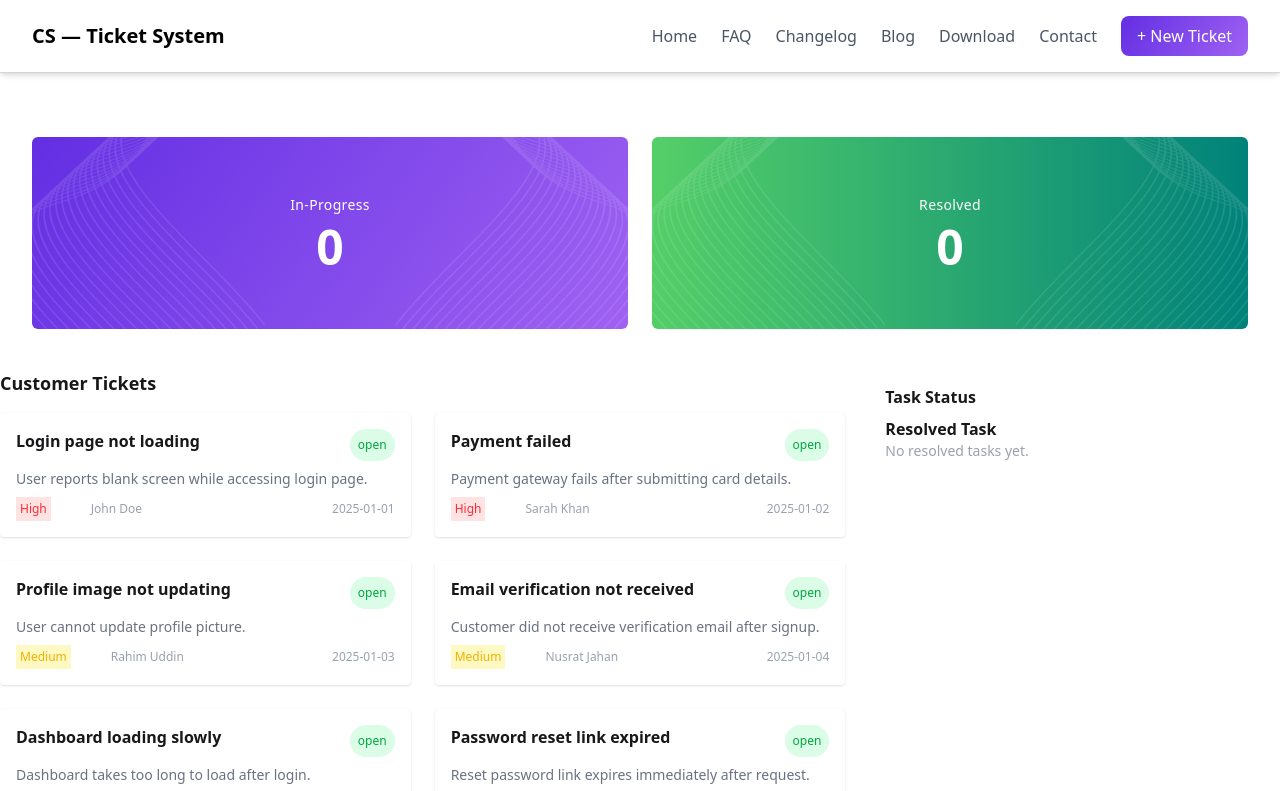
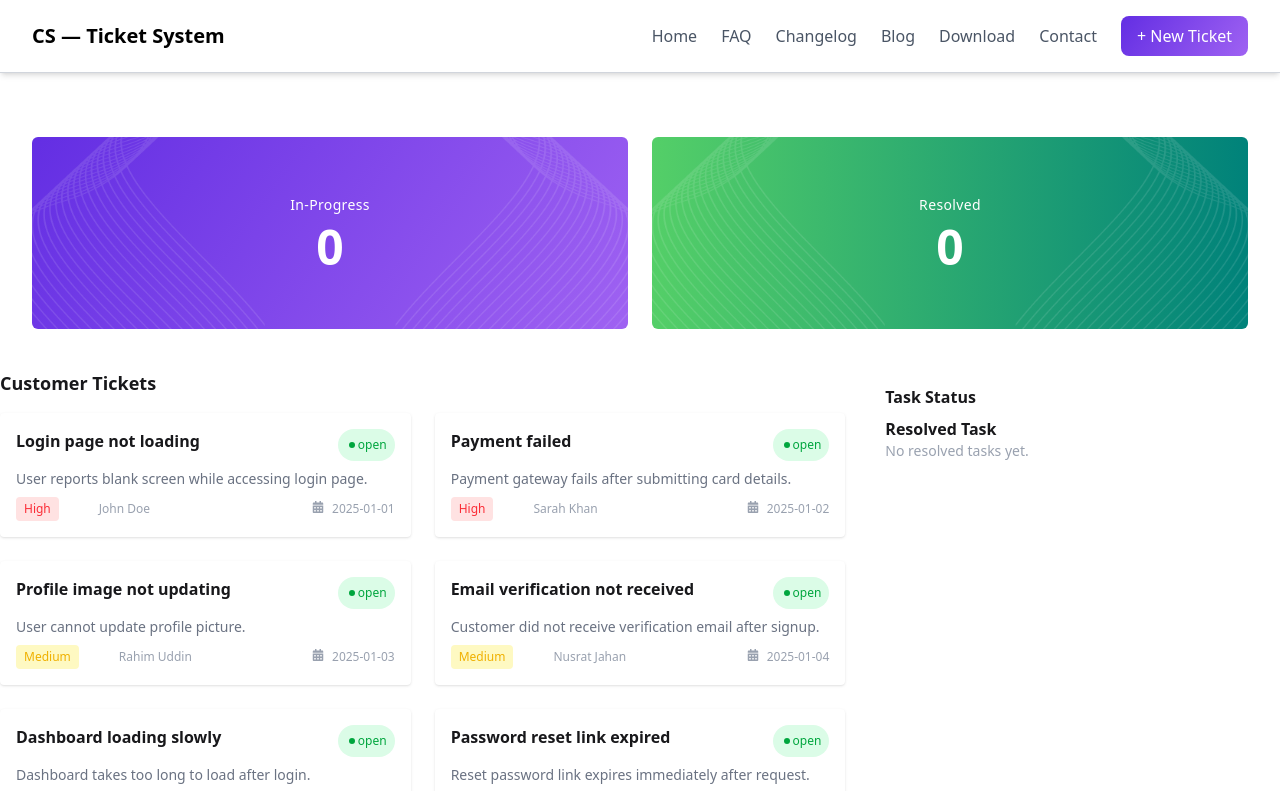
Before and after one commit to grontho69/assignment-7, a React (Vite) app: page / in a window 1280 px wide. Shown: the top 791 px of the page. Built offline with nearby package versions, Linux system fonts and the light colour scheme.

Commit message:
fifth commit

```diff
--- a/src/components/TicketCard.jsx
+++ b/src/components/TicketCard.jsx
@@ -1,3 +1,5 @@
+import { GoDotFill } from "react-icons/go";
+import { FaCalendarAlt } from "react-icons/fa";
 const TicketCard = ({ ticket, onClick }) => {
   return (
     <div
@@ -6,7 +8,7 @@ const TicketCard = ({ ticket, onClick }) => {
     >
       <div className="flex justify-between">
         <h3 className="font-semibold">{ticket.title}</h3>
-        <span className="text-xs px-2 py-2 bg-green-100 text-green-600 rounded-2xl">
+        <span className="text-xs px-2 py-2 flex items-center bg-green-100 text-green-600 rounded-2xl"><GoDotFill />
           {ticket.status}
         </span>
       </div>
@@ -14,9 +16,9 @@ const TicketCard = ({ ticket, onClick }) => {
       <p className="text-sm text-gray-500 my-2">{ticket.description}</p>
 
       <div className="text-xs text-gray-400 flex items-center gap-6">
-        <span className={`font-medium p-1 ${ticket.priority=='High' ? 'bg-red-100 text-red-500':ticket.priority=='Medium' ? 'bg-yellow-100 text-yellow-500': 'bg-green-100 text-green-500'}`}>{ticket.priority}</span>
+        <span className={`font-medium px-2 py-1 rounded ${ticket.priority=='High' ? 'bg-red-100 text-red-500':ticket.priority=='Medium' ? 'bg-yellow-100 text-yellow-500': 'bg-green-100 text-green-500'}`}>{ticket.priority}</span>
         <span className="ml-4">{ticket.customer }</span>
-        <span className="ml-auto">{ticket.createdAt}</span>
+        <span className="ml-auto gap-2 flex" ><FaCalendarAlt />{ticket.createdAt}</span>
       </div>
     </div>
   );
```
Also changed, not shown: 1 other file (tests, documents, lock files or other folders).
